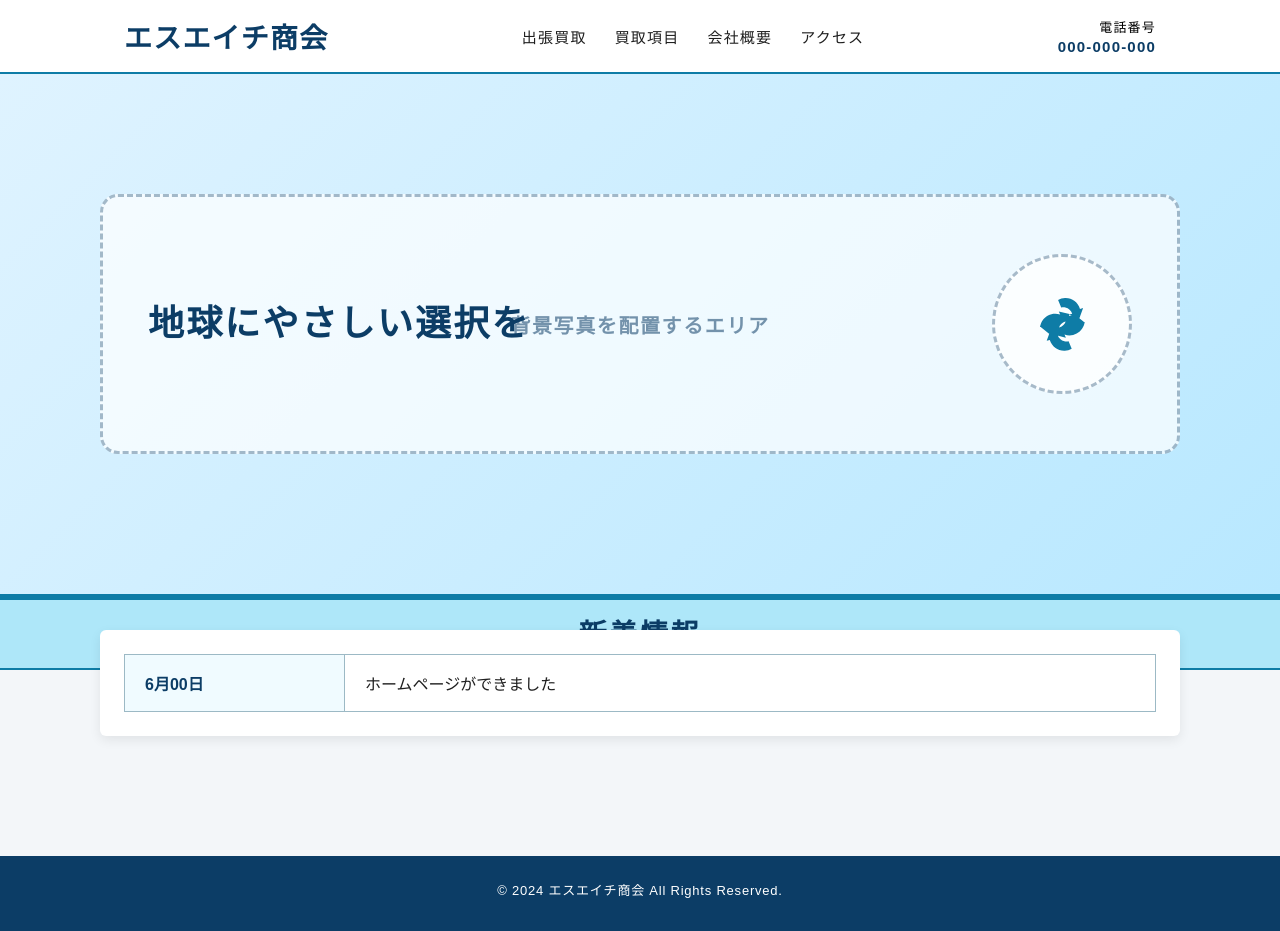
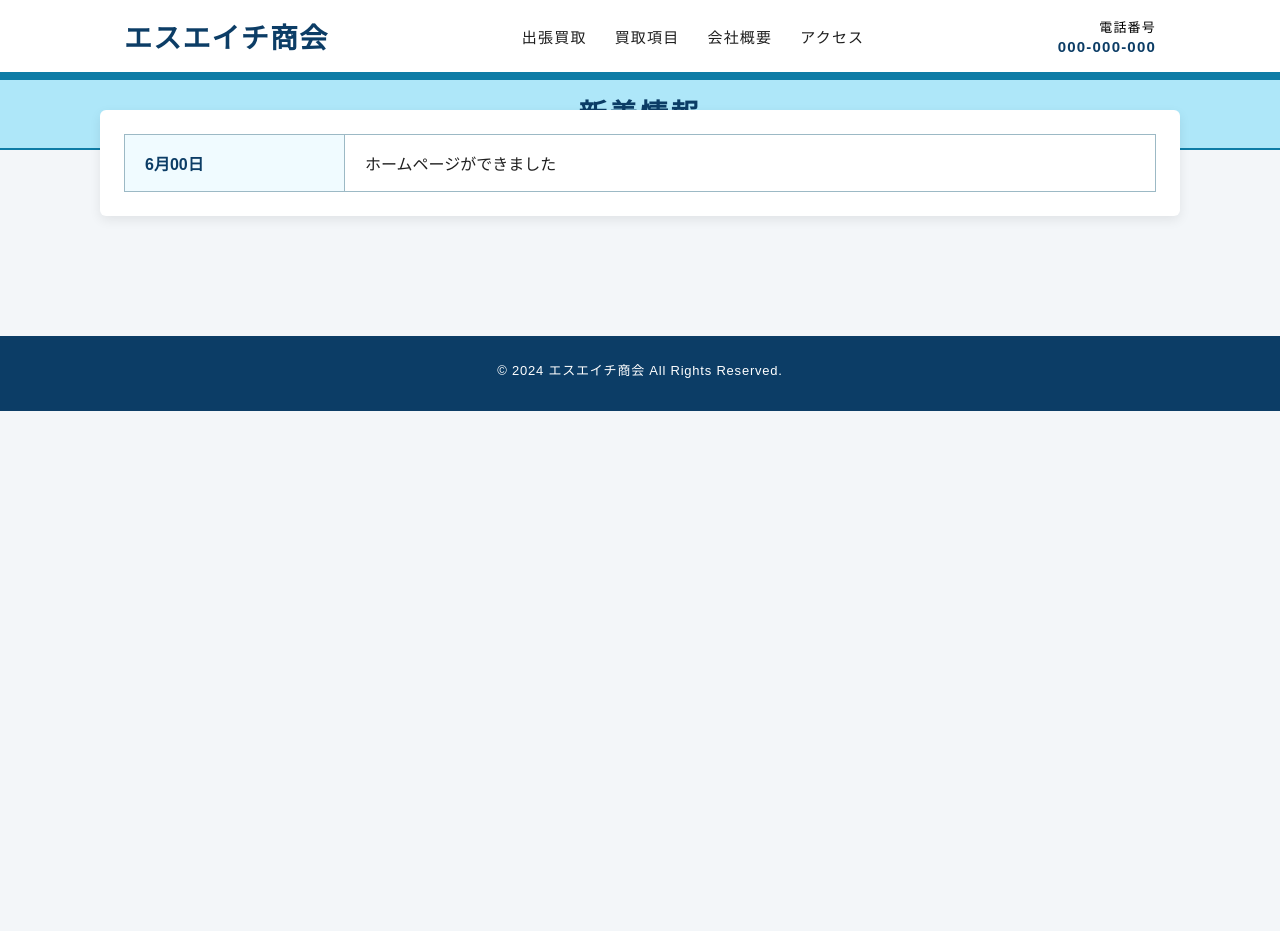
Before and after one commit to masyumaroro/masyumaroro.github.io, a plain HTML site: page index.html in a window 1280 px wide. After the commit the page ends 800 px from the top, so only its background shows below. Drawn offline with Linux system fonts and the light colour scheme.

Commit message:
画像を消した

```diff
--- a/index.html
+++ b/index.html
@@ -248,17 +248,6 @@
     </div>
   </header>
 
-  <section class="hero">
-    <div class="hero-content">
-      <div class="hero-placeholder">背景写真を配置するエリア</div>
-      <div class="hero-copy">地球にやさしい選択を</div>
-      <div class="hero-icon" aria-hidden="true">
-        <svg viewBox="0 0 64 64" xmlns="http://www.w3.org/2000/svg">
-          <path d="M28.1 8.1c2.1-1.2 4.5-1.9 6.9-2 6.9-.3 13 4.3 15 10.8l3.1-.9-3.7 10.3-10.3-3.7 3.1-.9c-1-3.2-3.6-5.5-6.8-6.2-1.4-.3-2.9-.2-4.2.1l-3.1-7.5zm-18.1 27c.3-2.3 1.2-4.6 2.5-6.6 3.8-5.8 11.1-8.3 17.7-6l-1.4-3.1 10.6 2.7-2.7 10.6-1.4-3.1c-3.2 1-5.6 3.4-6.4 6.6-.3 1.4-.3 2.8 0 4.2l-8.9 2.1-9.3-7.4zm31.7 21.6c-2.1 1.2-4.5 1.9-6.9 2-6.9.3-13-4.3-15-10.8l-3.1.9 3.7-10.3 10.3 3.7-3.1.9c1 3.2 3.6 5.5 6.8 6.2 1.4.3 2.9.2 4.2-.1l3.1 7.5zm13-26.7c-.3 2.3-1.2 4.6-2.5 6.6-3.8 5.8-11.1 8.3-17.7 6l1.4 3.1-10.6-2.7 2.7-10.6 1.4 3.1c3.2-1 5.6-3.4 6.4-6.6.3-1.4.3-2.8 0-4.2l8.9-2.1 9.3 7.4z" />
-        </svg>
-      </div>
-    </div>
-  </section>
 
   <section class="news-section">
     <h2>新着情報</h2>
```
